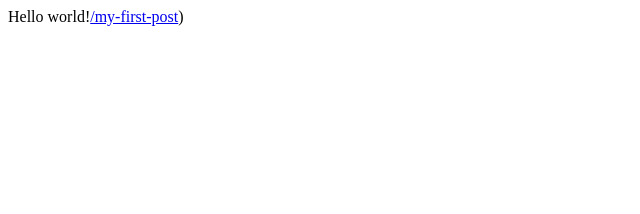
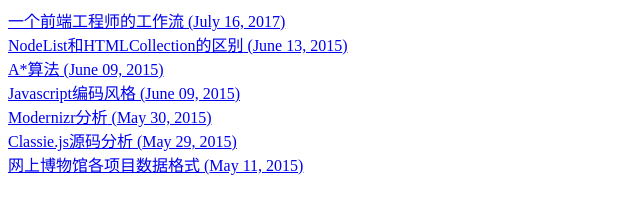
Before and after one commit to kunsun/blog, a Gatsby site: page / in a window 1280 px wide. Shown: the whole page, without its empty margins (0-640 px from the left). Built offline with nearby package versions, Linux system fonts and the light colour scheme; Gatsby itself is replaced by a stand-in of ours.

Commit message:
新增文章列表页

```diff
--- /dev/null
+++ b/src/components/PostLink.js
@@ -0,0 +1,12 @@
+import React from "react"
+import { Link } from "gatsby"
+
+const PostLink = ({ post }) => (
+  <div>
+    <Link to={post.frontmatter.path}>
+      {post.frontmatter.title} ({post.frontmatter.date})
+    </Link>
+  </div>
+)
+
+export default PostLink
--- a/src/pages/index.js
+++ b/src/pages/index.js
@@ -1,7 +1,35 @@
 import React from "react"
-import { Link } from "gatsby"
+import { graphql } from "gatsby"
+import PostLink from "../components/PostLink"
 
-export default () => <div>
-  Hello world!
-  <Link to="my-first-post">/my-first-post</Link>)
-</div>
+const IndexPage = ({
+  data: {
+    allMarkdownRemark: { edges },
+  },
+}) => {
+  const Posts = edges
+    .filter(edge => !!edge.node.frontmatter.date) // You can filter your posts based on some criteria
+    .map(edge => <PostLink key={edge.node.id} post={edge.node} />)
+
+  return <div>{Posts}</div>
+}
+
+export default IndexPage
+
+export const pageQuery = graphql`
+  query {
+    allMarkdownRemark(sort: { order: DESC, fields: [frontmatter___date] }) {
+      edges {
+        node {
+          id
+          excerpt(pruneLength: 250)
+          frontmatter {
+            date(formatString: "MMMM DD, YYYY")
+            path
+            title
+          }
+        }
+      }
+    }
+  }
+`
```
